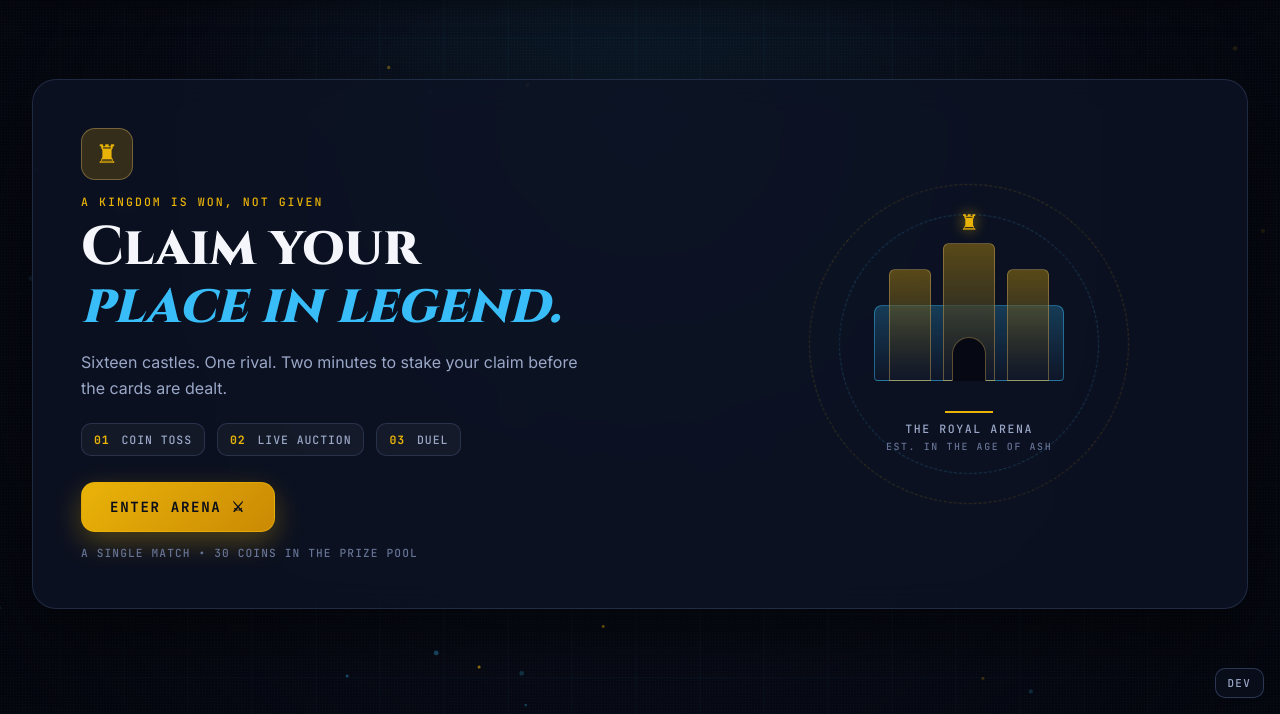
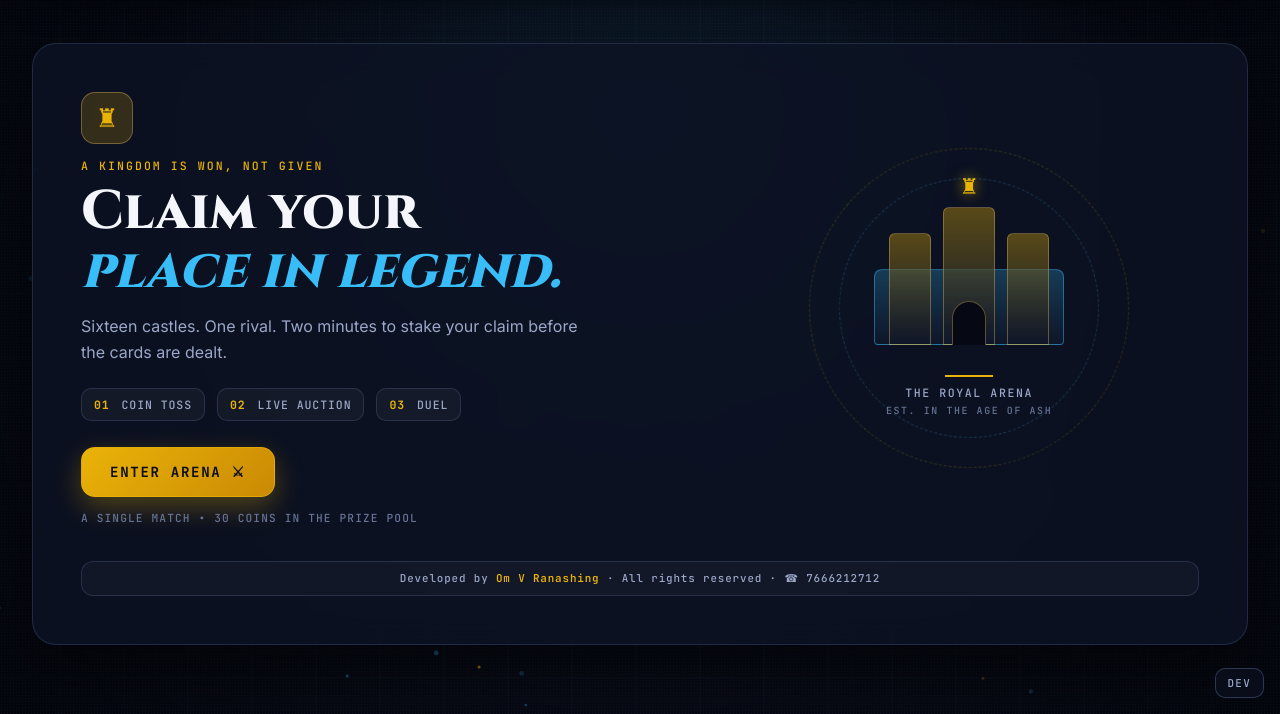
Before and after one commit to Omon-Delta/rules-and-castles-card-game-main, a plain HTML site: page index.html in a window 1280 px wide. Shown: the part 86-800 px from the top of the page. Drawn offline with nearby package versions, Linux system fonts and the light colour scheme.

Commit message:
Add files via upload

```diff
--- a/index.html
+++ b/index.html
@@ -1478,6 +1478,27 @@
       body.auction-view .bid-buttons button { padding: 6px 4px; }
       body.auction-view .claim-button, body.auction-view .lock-button { padding-top: 7px; padding-bottom: 7px; }
     }
+    /* Credit banner */
+    .credit-banner {
+      font-family: var(--font-mono);
+      font-size: 0.68rem;
+      letter-spacing: 0.08em;
+      line-height: 1.6;
+      color: var(--text-muted);
+      text-align: center;
+      padding: 8px 14px;
+      border-radius: 12px;
+      border: 1px solid var(--border-subtle);
+      background: rgba(255, 255, 255, 0.03);
+    }
+    .credit-banner b { color: var(--gold); font-weight: 600; }
+    .credit-banner a { color: inherit; text-decoration: none; white-space: nowrap; }
+    .credit-banner a:hover { color: var(--gold); }
+    .credit-entry { grid-column: 1 / -1; }
+    @media (max-width: 720px) {
+      .credit-banner { font-size: 0.6rem; letter-spacing: 0.04em; padding: 6px 10px; }
+      body.settled-view .credit-banner { width: 100%; }
+    }
   </style>
 </head>
 <body>
@@ -1632,6 +1653,7 @@
           <small>EST. IN THE AGE OF ASH</small>
         </div>
       </div>
+      <div class="credit-banner credit-entry">Developed by <b>Om V Ranashing</b> &middot; All rights reserved &middot; <a href="tel:7666212712">&#9742; 7666212712</a></div>
     </section>
 
     <!-- Cryptographic Coin Toss Screen -->
@@ -1665,6 +1687,7 @@
         <button class="primary-cta" id="show-result">LET'S BATTLE! <span>⚔</span></button>
         <button class="secondary-cta" id="view-auction">VIEW AUCTION RESULTS</button>
       </div>
+      <div class="credit-banner">Developed by <b>Om V Ranashing</b> &middot; All rights reserved &middot; <a href="tel:7666212712">&#9742; 7666212712</a></div>
     </section>
 
     <!-- Non-blocking Status Toast -->
@@ -2324,7 +2347,7 @@ ${row(6, '', '🏦 Your Vault')}
 <div class="kbids" id="kbids"><div class="khead">AUCTION BIDS · WHO WON THEM</div>
 <div class="kbsum">Total bids placed: <b style="color:#FBBF24">${fmt(tp + te)} ◉</b> — You ${fmt(tp)} · Rival ${fmt(te)}<br>Bids on castles won by you: <b style="color:#38bdf8">${fmt(wonP)} ◉</b> · by rival: <b style="color:#f43f5e">${fmt(wonE)} ◉</b> · unclaimed: <b>${fmt(wonU)} ◉</b></div>
 <div class="kbg">${tiles}</div><div class="kbl"><span style="color:#38bdf8">■ won by you</span><span style="color:#f43f5e">■ won by rival</span><span>■ unclaimed</span><span>blue = your bid · red = rival bid</span></div></div>
-<div class="kbtns"><button id="kboard">🔍 View Board</button><button id="kskip">⏭ Skip</button><button class="cta" id="knext">⚔️ Play Next Round (Fresh 30-Coin Purse)</button></div></div>`;
+<div class="kbtns"><button id="kboard">🔍 View Board</button><button id="kskip">⏭ Skip</button><button class="cta" id="knext">⚔️ Play Next Round (Fresh 30-Coin Purse)</button></div><div class="credit-banner" style="margin-top:14px">Developed by <b>Om V Ranashing</b> &middot; All rights reserved &middot; <a href="tel:7666212712">&#9742; 7666212712</a></div></div>`;
   el.hidden = false; $('#kback').hidden = true; $('#kdraw').hidden = true; resSkip = false;
   $('#kboard').onclick = viewBoard; $('#knext').onclick = leave; $('#kskip').onclick = () => { resSkip = true; $('#kskip').hidden = true; };
   resFx(kind); startFx(kind); if (s.endReason !== 'CHECKMATE') (kind === 'win' ? SFX.win : kind === 'loss' ? SFX.lose : SFX.draw)();
```
